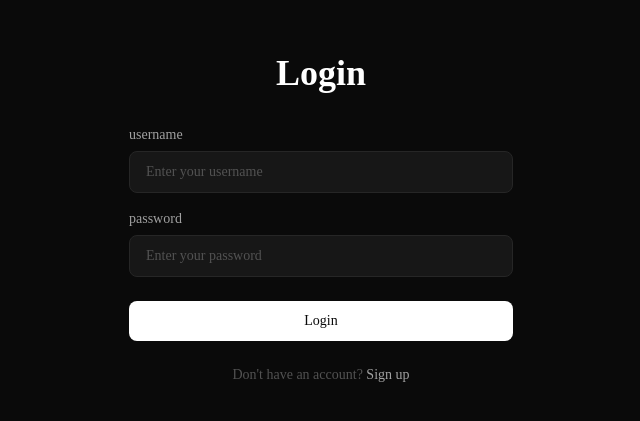
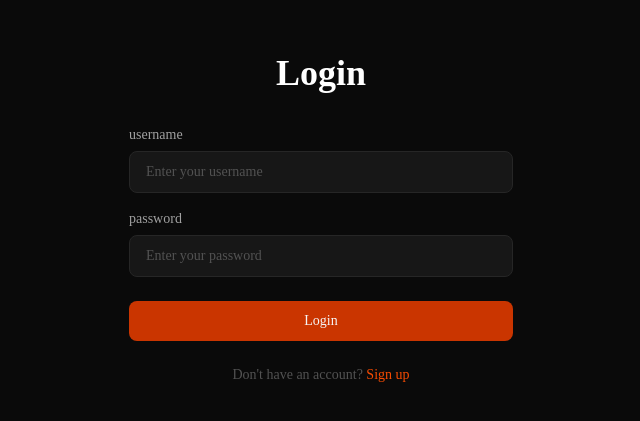
Before and after one commit to abdulghanisheikh/Moodify, a React app in the folder frontend/: page /login in a window 1280 px wide. Shown: the part 181-602 px from the top of the page, without its empty margins (319-959 px from the left). Built offline with nearby package versions, Linux system fonts and the light colour scheme; the HTML template or start-up script is replaced by a standard one.

Commit message:
Working on API layer

```diff
--- a/frontend/package.json
+++ b/frontend/package.json
@@ -12,6 +12,7 @@
   "dependencies": {
     "@mediapipe/tasks-vision": "^0.10.32",
     "@tailwindcss/vite": "^4.2.1",
+    "axios": "^1.13.6",
     "react": "^19.2.0",
     "react-dom": "^19.2.0",
     "react-router": "^7.13.1",
--- a/frontend/src/features/Auth/pages/Login.jsx
+++ b/frontend/src/features/Auth/pages/Login.jsx
@@ -15,7 +15,7 @@ const Login = () => {
           <FormGroup label="username" placeholder="Enter your username" />
           <FormGroup label="password" placeholder="Enter your password" />
 
-          <button className="w-full py-2.5 rounded-lg bg-white text-neutral-950 text-sm font-medium mt-2 cursor-pointer">
+          <button className="w-full py-2.5 rounded-lg bg-orange-700 hover:bg-orange-600 duration-300 ease-in-out text-neutral-100 text-sm font-medium mt-2 cursor-pointer">
             Login
           </button>
 
@@ -23,7 +23,7 @@ const Login = () => {
 
         <p className="text-center text-sm text-neutral-600 mt-6">
           Don't have an account?{" "}
-          <Link className="text-neutral-400 cursor-pointer" to="/register">Sign up</Link>
+          <Link className="text-orange-600 cursor-pointer" to="/register">Sign up</Link>
         </p>
 
       </div>
--- a/frontend/src/features/Auth/pages/Register.jsx
+++ b/frontend/src/features/Auth/pages/Register.jsx
@@ -16,7 +16,7 @@ const Register = () => {
           <FormGroup label="email" placeholder="Enter your email" />
           <FormGroup label="password" placeholder="Enter your password" />
 
-          <button className="w-full py-3 sm:py-2.5 rounded-lg bg-white text-neutral-950 text-sm font-medium mt-2 cursor-pointer">
+          <button className="w-full py-3 sm:py-2.5 rounded-lg bg-orange-700 hover:bg-orange-600 duration-300 ease-in-out text-neutral-100 text-sm font-medium mt-2 cursor-pointer">
             Create Account
           </button>
 
@@ -24,7 +24,7 @@ const Register = () => {
 
         <p className="text-center text-sm text-neutral-600 mt-6">
           Already have an account?{" "}
-          <Link to="/login" className="text-neutral-400 cursor-pointer">Login</Link>
+          <Link to="/login" className="text-orange-600 cursor-pointer">Login</Link>
         </p>
 
       </div>
--- /dev/null
+++ b/frontend/src/features/Auth/services/auth.api.js
@@ -0,0 +1,15 @@
+import axios from "axios";
+
+const api = axios.create({
+    baseURL: "http://localhost:3000",
+    withCredentials: true
+});
+
+export async function login(username, password) {
+    const response = await api.post("/api/auth/login", {
+        username,
+        password
+    });
+
+    return response;
+}
```
Also changed, not shown: 1 other file (tests, documents, lock files or other folders).
